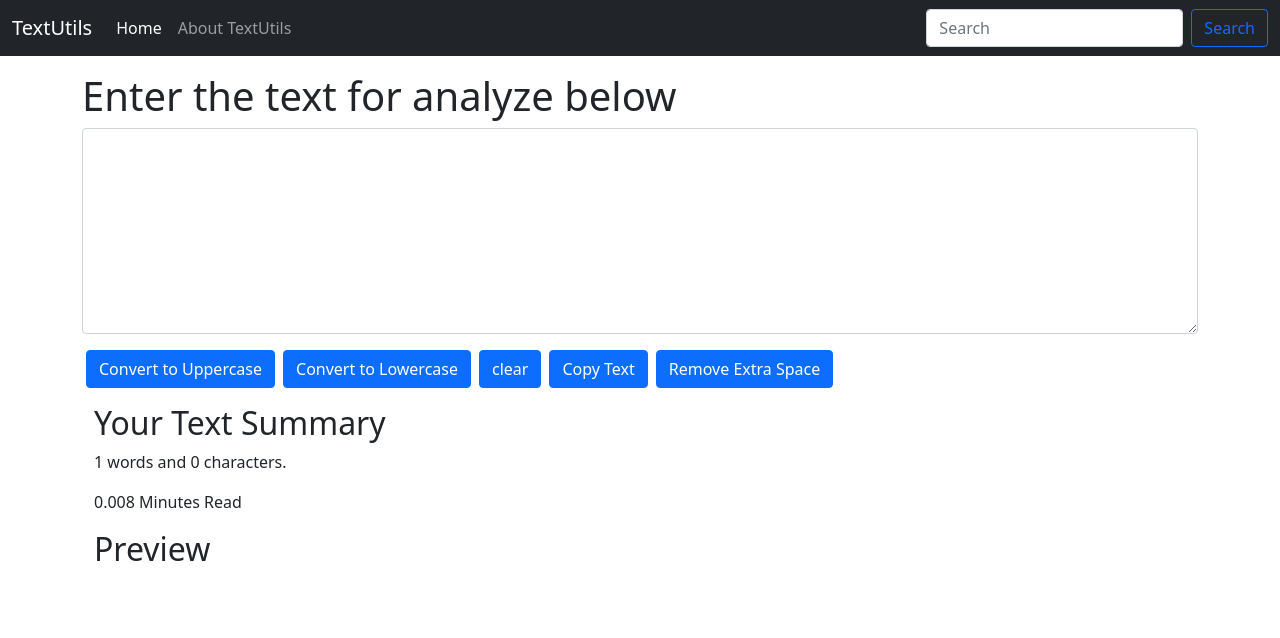
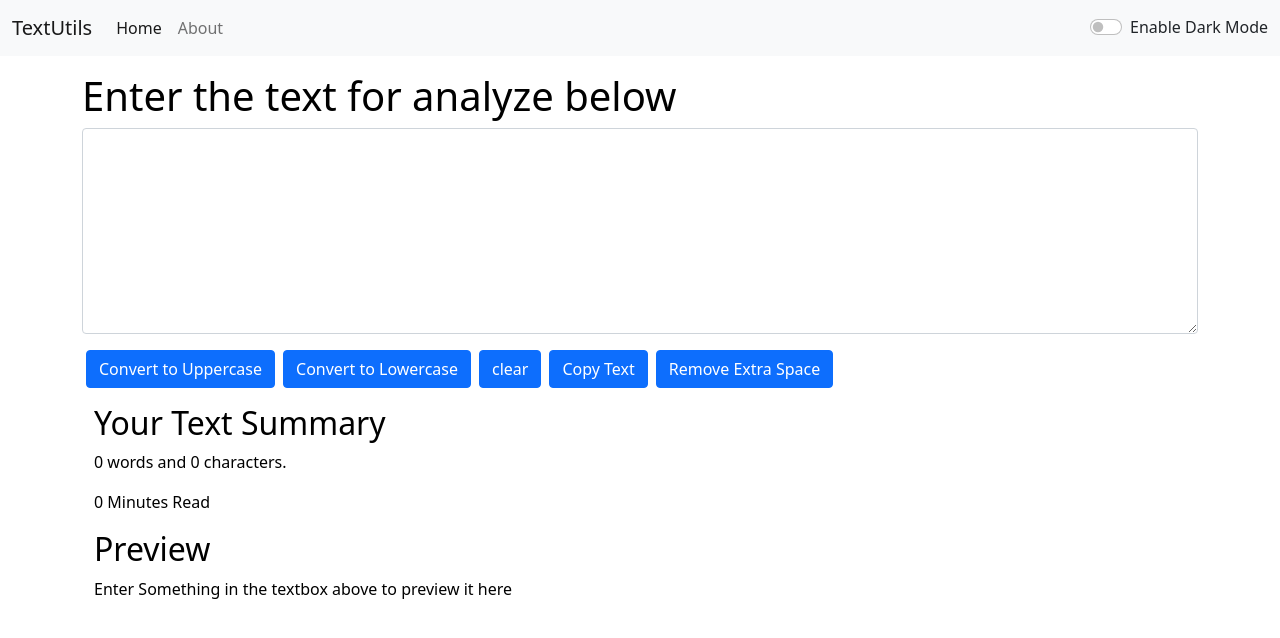
Before and after one commit to Ashish1708os/react-textUtils-website, a React (Create React App) app: page / in a window 1280 px wide. Shown: the top 638 px of the page. Built offline with nearby package versions, Linux system fonts and the light colour scheme.

Commit message:
video 12 improving dark mode

```diff
--- a/src/App.js
+++ b/src/App.js
@@ -3,14 +3,28 @@ import "./App.css";
 // import About from "./components/About";
 import Navbar from "./components/Navbar";
 import TextForm from "./components/TextForm";
+import React, { useState } from "react";
 
 function App() {
+  const [mode, setMode] = useState("light"); // wheather dark mode is enabled or not
+  const toggleMode = () => {
+    if (mode === "light") {
+      setMode("dark");
+      document.body.style.backgroundColor = "#343a40";
+      // document.body.style.color = "white"; // My code working
+    } else {
+      setMode("light");
+      document.body.style.backgroundColor = "white";
+      // document.body.style.color = "black";  // My code working
+    }
+  };
+
   return (
     <>
-      <Navbar title="TextUtils" aboutText="About TextUtils" />
-      {/* <Navbar title="TextUtils" /> */}
+      {/* <Navbar title="TextUtils" aboutText="About TextUtils" /> */}
+      <Navbar title="TextUtils" mode={mode} toggleMode={toggleMode} />
       <div className="container my-3">
-        <TextForm heading="Enter the text for analyze below" />
+        <TextForm heading="Enter the text for analyze below" mode={mode} />
         {/* <About /> */}
       </div>
     </>
--- a/src/components/Navbar.js
+++ b/src/components/Navbar.js
@@ -4,7 +4,9 @@ import PropTypes from "prop-types";
 export default function Navbar(props) {
   return (
     <>
-      <nav className="navbar navbar-expand-lg navbar-dark bg-dark">
+      <nav
+        className={`navbar navbar-expand-lg navbar-${props.mode} bg-${props.mode}`}
+      >
         <div className="container-fluid">
           <a className="navbar-brand" href="/">
             {props.title}
@@ -34,7 +36,25 @@ export default function Navbar(props) {
               </li>
             </ul>
             <form className="d-flex">
-              <input
+              <div
+                className={`form-check form-switch text-${
+                  props.mode === "dark" ? "light" : "dark"
+                }`}
+              >
+                <input
+                  className="form-check-input"
+                  type="checkbox"
+                  onClick={props.toggleMode}
+                  id="flexSwitchCheckDefault"
+                />
+                <label
+                  className="form-check-label"
+                  htmlFor="flexSwitchCheckDefault"
+                >
+                  Enable Dark Mode
+                </label>
+              </div>
+              {/* <input
                 className="form-control me-2"
                 type="search"
                 placeholder="Search"
@@ -42,7 +62,7 @@ export default function Navbar(props) {
               />
               <button className="btn btn-outline-primary" type="submit">
                 Search
-              </button>
+              </button> */}
             </form>
           </div>
         </div>
--- a/src/components/TextForm.js
+++ b/src/components/TextForm.js
@@ -35,12 +35,35 @@ export default function TextForm(props) {
     setText(newtext.join(" "));
   };
 
+  const calculateMinute = () => {
+    let minutes;
+    if (text === "") {
+      minutes = 0;
+    } else {
+      minutes = 0.008 * text.split(" ").length;
+    }
+    return minutes;
+  };
+
+  const calculateWords = () => {
+    let words;
+    if (text === "") {
+      words = 0;
+    } else {
+      words = text.split(" ").length;
+    }
+    return words;
+  };
+
   const [text, setText] = useState("");
   // text = "new state"; // Wrong Way to change the state
   // setText("new state"); // Correct Way to change the state but not working here
   return (
     <>
-      <div className="Container">
+      <div
+        className="Container"
+        style={{ color: props.mode === "light" ? "black" : "white" }}
+      >
         <h1>{props.heading}</h1>
         <div className="mb-3">
           <textarea
@@ -49,6 +72,10 @@ export default function TextForm(props) {
             rows="8"
             value={text}
             onChange={handleOnChange}
+            style={{
+              color: props.mode === "light" ? "black" : "white",
+              backgroundColor: props.mode === "dark" ? "#495057" : "white",
+            }}
             placeholder={text}
           ></textarea>
         </div>
@@ -68,14 +95,21 @@ export default function TextForm(props) {
           Remove Extra Space
         </button>
       </div>
-      <div className="container my-3">
+      <div
+        className="container my-3"
+        style={{ color: props.mode === "light" ? "black" : "white" }}
+      >
         <h2>Your Text Summary</h2>
         <p>
-          {text.split(" ").length} words and {text.length} characters.
+          {calculateWords()} words and {text.length} characters.
         </p>
-        <p>{0.008 * text.split(" ").length} Minutes Read</p>
+        <p>{calculateMinute()} Minutes Read</p>
         <h2>Preview</h2>
-        <p>{text}</p>
+        <p>
+          {text.length > 0
+            ? text
+            : "Enter Something in the textbox above to preview it here"}
+        </p>
       </div>
     </>
   );
```
